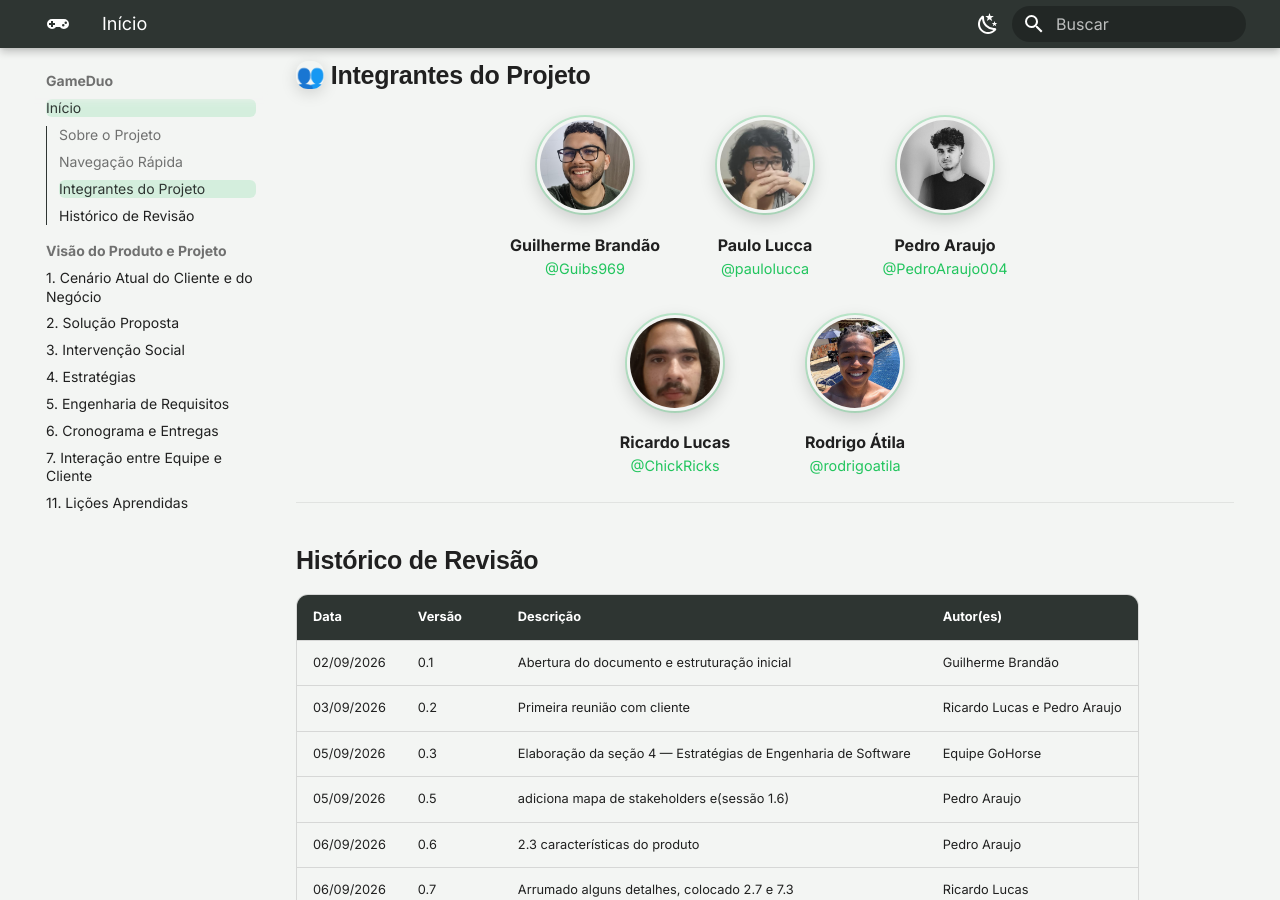
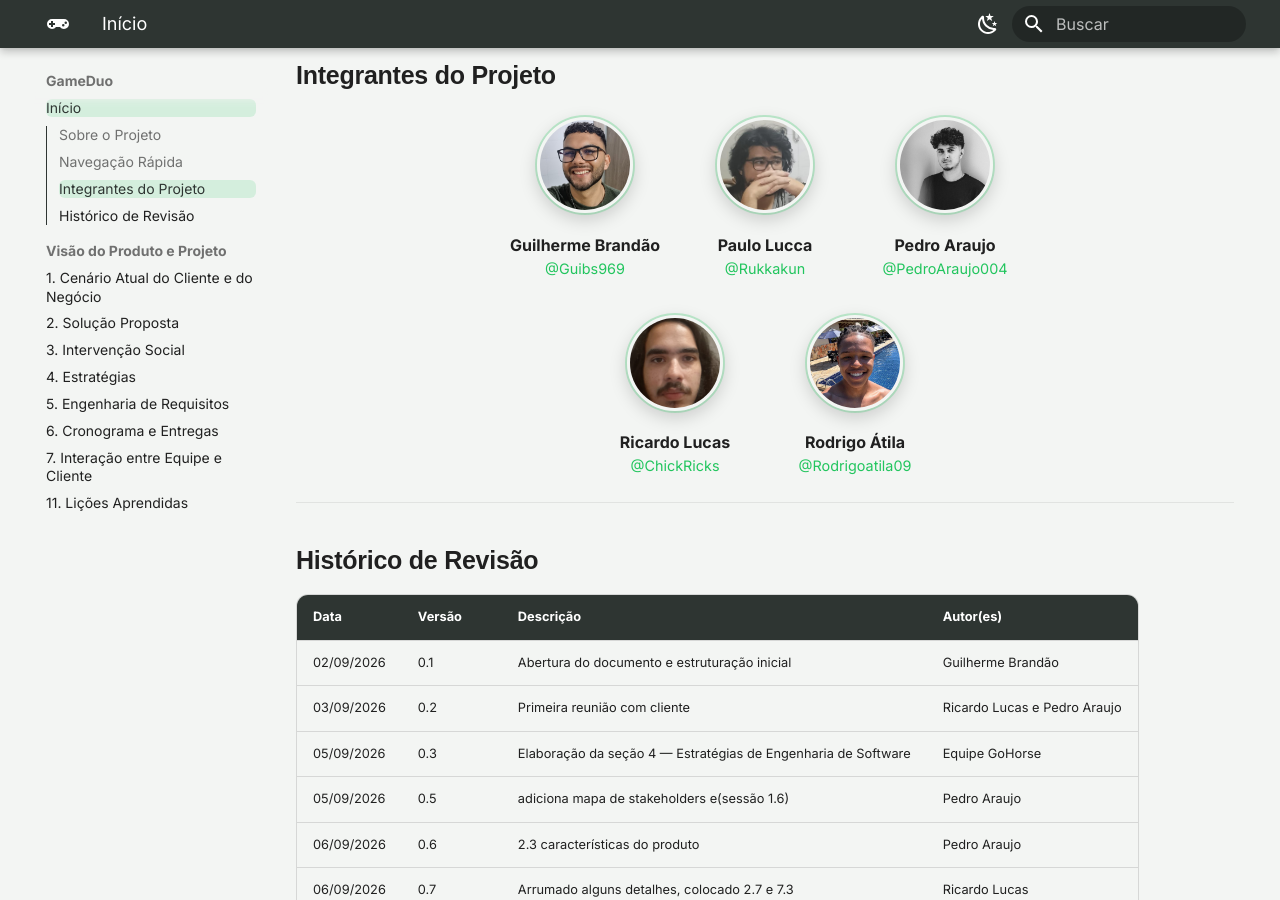
Before and after one commit to mdsreq-fga-unb/REQ-2026.2-T02-GameDuo, an MkDocs documentation site: the page built from docs/index.md, in a window 1280 px wide and 900 px high, scrolled down 1211 px. Built offline with MkDocs 1.6.1 and Material for MkDocs 9.7.7, drawn with Linux system fonts in a browser that asks for light colours; emoji names are drawn with the system emoji font; some of the changed lines change nothing that is shown.

Commit message:
Corrgindo coisas

```diff
--- a/docs/index.md
+++ b/docs/index.md
@@ -54,7 +54,7 @@ Explore as seções da documentação do projeto por meio dos painéis interativ
 
 ---
 
-## :busts_in_silhouette: Integrantes do Projeto
+## Integrantes do Projeto
 
 <ul class="gd-team">
   <li>
@@ -68,8 +68,8 @@ Explore as seções da documentação do projeto por meio dos painéis interativ
     <span class="gd-team__card" title="Desenvolvimento Backend · Banco de Dados">
       <img src="img/paulo-lucca.jpg" alt="Paulo Lucca" loading="lazy">
       <span class="gd-team__name">Paulo Lucca</span>
-      <!-- TODO: confirmar o @ do GitHub do Paulo e transformar em <a class="gd-team__card" href="..."> -->
-      <span class="gd-team__handle">@paulolucca</span>
+
+      <span class="gd-team__handle">@Rukkakun</span>
     </span>
   </li>
   <li>
@@ -90,8 +90,7 @@ Explore as seções da documentação do projeto por meio dos painéis interativ
     <span class="gd-team__card" title="Desenvolvimento Frontend (líder)">
       <img src="img/rodrigo-atila.jpg" alt="Rodrigo Átila" loading="lazy">
       <span class="gd-team__name">Rodrigo Átila</span>
-      <!-- TODO: confirmar o @ do GitHub do Rodrigo e transformar em <a class="gd-team__card" href="..."> -->
-      <span class="gd-team__handle">@rodrigoatila</span>
+      <span class="gd-team__handle">@Rodrigoatila09</span>
     </span>
   </li>
 </ul>
```
